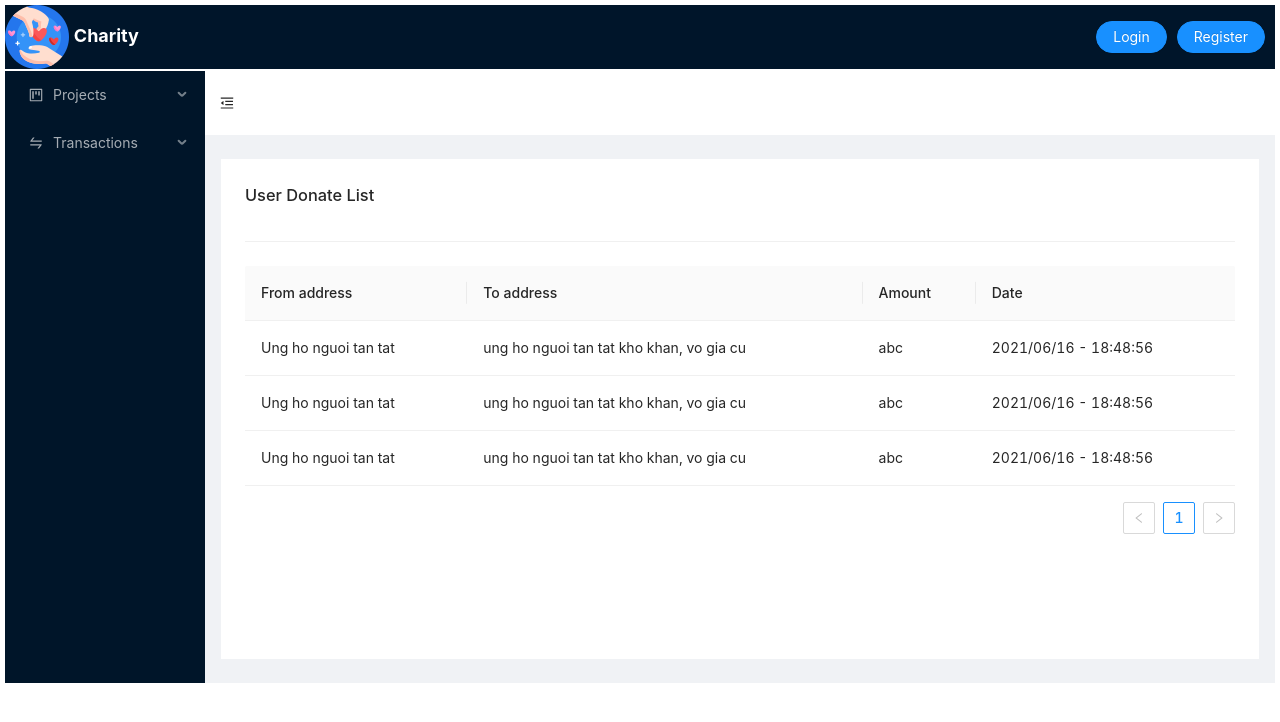
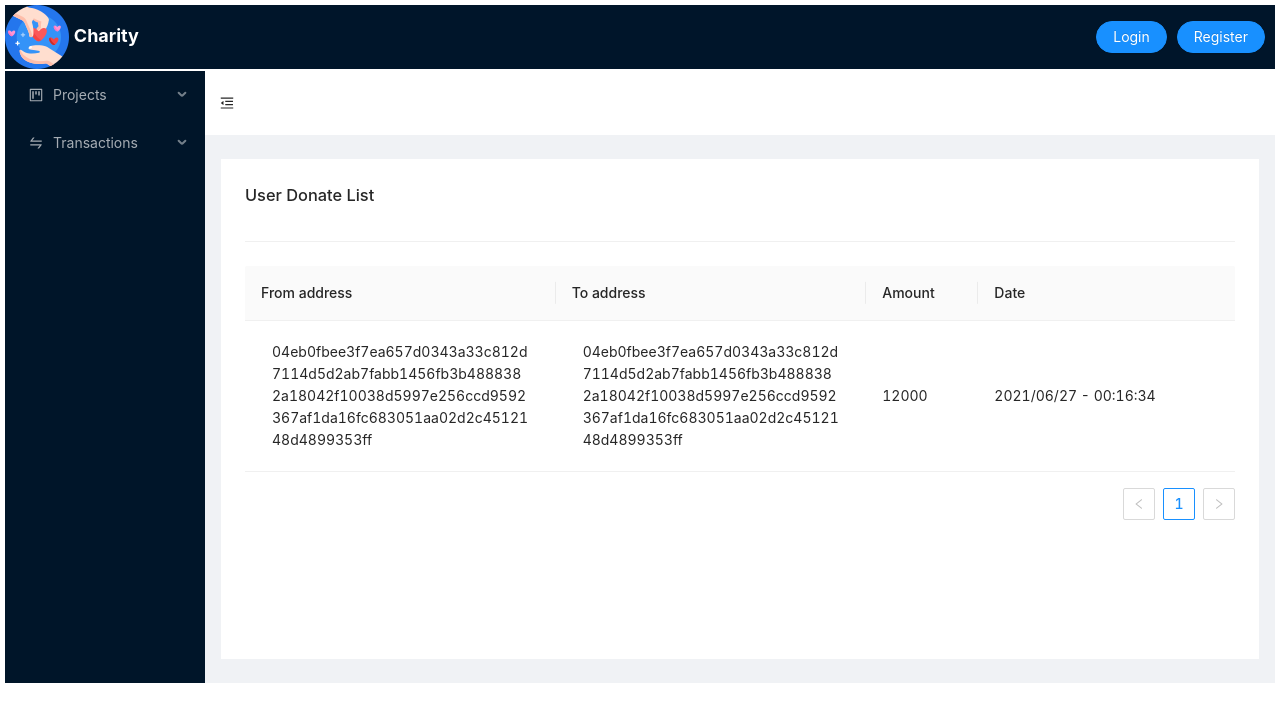
Before and after one commit to vdkhoa7498/do-an-cnm-cq2017_web-app, a React (Create React App) app: page /donate-transactions in a window 1280 px wide. Shown: the top 722 px of the page. Built offline with nearby package versions, Linux system fonts and the light colour scheme.

Commit message:
donate & resend transactions

```diff
--- a/src/pages/transaction/Donate.jsx
+++ b/src/pages/transaction/Donate.jsx
@@ -1,9 +1,85 @@
-import Transaction from "./Transaction"
+import { useEffect, useState } from "react";
+import "./styles.scss";
+import { Table, Divider, Input } from "antd";
+const { TextArea } = Input;
+const columns = [
+  {
+    title: "From address",
+    dataIndex: "donate_txs_from_address",
+    key: "donate_txs_from_address",
+    render: text => {return(<TextArea autoSize={{ minRows: 2, maxRows: 6 }} value={text} />)},
+  },
+  {
+    title: "To address",
+    dataIndex: "donate_txs_to_address",
+    key: "donate_txs_to_address",
+    render: (text) => {
+      return <TextArea autoSize={{ minRows: 2, maxRows: 6 }} value={text} />;
+    },
+  },
+  {
+    title: "Amount",
+    dataIndex: "donate_txs_amount",
+    key: "donate_txs_amount",
+    colSpan: 1,
+  },
+  {
+    title: "Date",
+    dataIndex: "donate_txs_timestamp",
+    key: "donate_txs_timestamp",
+    render: (donateDate) => {
+      const date_ob = new Date(donateDate);
+      console.log(date_ob);
+      const year = date_ob.getFullYear();
+      const month = ("0" + (date_ob.getMonth() + 1)).slice(-2);
+      const date = ("0" + date_ob.getDate()).slice(-2);
 
-const Donate = () =>{
-    return(
-        <Transaction title="User Donate List" />
-    )
-}
+      const hours = ("0" + date_ob.getHours()).slice(-2);
+      const minutes = ("0" + date_ob.getMinutes()).slice(-2);
+      const seconds = ("0" + date_ob.getSeconds()).slice(-2);
+      return (
+        <span>
+          {year}/{month}/{date} - {hours}:{minutes}:{seconds}
+        </span>
+      );
+    },
+    colSpan: 1,
+  },
+];
 
-export default Donate
+const sample = [
+  {
+    donate_txs_from_address:
+      "04eb0fbee3f7ea657d0343a33c812d7114d5d2ab7fabb1456fb3b4888382a18042f10038d5997e256ccd9592367af1da16fc683051aa02d2c4512148d4899353ff",
+    donate_txs_to_address:
+      "04eb0fbee3f7ea657d0343a33c812d7114d5d2ab7fabb1456fb3b4888382a18042f10038d5997e256ccd9592367af1da16fc683051aa02d2c4512148d4899353ff",
+    donate_txs_amount: "12000",
+    donate_txs_timestamp: "2021-06-27 00:16:34",
+  },
+];
+
+const Donate = () => {
+  const [donateList, setDonateList] = useState(sample);
+
+  useEffect(() => {}, []);
+
+  return (
+    <div
+      style={{
+        display: "flex",
+        alignItems: "flex-start",
+        flexDirection: "column",
+      }}
+    >
+      <h1>User Donate List</h1>
+      <Divider />
+      <Table
+        columns={columns}
+        dataSource={donateList}
+        style={{ width: "100%" }}
+      />
+    </div>
+  );
+};
+
+export default Donate;
--- a/src/pages/transaction/Resend.jsx
+++ b/src/pages/transaction/Resend.jsx
@@ -1,9 +1,83 @@
-import Transaction from "./Transaction"
+import { useEffect, useState } from "react";
+import "./styles.scss";
+import { Table, Divider, Input } from "antd";
+const { TextArea } = Input;
+const columns = [
+  {
+    title: "From address",
+    dataIndex: "sendback_txs_from_address",
+    key: "sendback_txs_from_address",
+    render: text => {return(<TextArea autoSize={{ minRows: 2, maxRows: 6 }} value={text} />)},
+  },
+  {
+    title: "To address",
+    dataIndex: "sendback_txs_to_address",
+    key: "sendback_txs_to_address",
+    render: (text) => {
+      return <TextArea autoSize={{ minRows: 2, maxRows: 6 }} value={text} />;
+    },
+  },
+  {
+    title: "Amount",
+    dataIndex: "sendback_txs_amount",
+    key: "sendback_txs_amount",
+  },
+  {
+    title: "Date",
+    dataIndex: "sendback_txs_timestamp",
+    key: "sendback_txs_timestamp",
+    render: (resendDate) => {
+      const date_ob = new Date(resendDate);
+      console.log(date_ob);
+      const year = date_ob.getFullYear();
+      const month = ("0" + (date_ob.getMonth() + 1)).slice(-2);
+      const date = ("0" + date_ob.getDate()).slice(-2);
 
-const Resend = () =>{
-    return(
-        <Transaction title="Organization Resend List" />
-    )
-}
+      const hours = ("0" + date_ob.getHours()).slice(-2);
+      const minutes = ("0" + date_ob.getMinutes()).slice(-2);
+      const seconds = ("0" + date_ob.getSeconds()).slice(-2);
+      return (
+        <span>
+          {year}/{month}/{date} - {hours}:{minutes}:{seconds}
+        </span>
+      );
+    },
+  },
+];
 
-export default Resend
+const sample = [
+  {
+    sendback_txs_from_address:
+      "04eb0fbee3f7ea657d0343a33c812d7114d5d2ab7fabb1456fb3b4888382a18042f10038d5997e256ccd9592367af1da16fc683051aa02d2c4512148d4899353ff",
+    sendback_txs_to_address:
+      "04eb0fbee3f7ea657d0343a33c812d7114d5d2ab7fabb1456fb3b4888382a18042f10038d5997e256ccd9592367af1da16fc683051aa02d2c4512148d4899353ff",
+    sendback_txs_amount: "12000",
+    sendback_txs_timestamp: "2021-06-27 00:16:34",
+  },
+];
+
+const Resend = () => {
+  const [resendList, setResendList] = useState(sample);
+
+  useEffect(() => {}, []);
+
+  return (
+    <div
+      style={{
+        display: "flex",
+        alignItems: "flex-start",
+        flexDirection: "column",
+      }}
+    >
+      <h1>User Resend List</h1>
+      <Divider />
+      <Table
+        columns={columns}
+        dataSource={resendList}
+        style={{ width: "100%" }}
+      />
+    </div>
+  );
+};
+
+export default Resend;
--- /dev/null
+++ b/src/pages/transaction/styles.scss
@@ -0,0 +1,7 @@
+.ant-input {
+    border: none;
+
+    &:hover{
+        border: none;
+    }
+}
```
